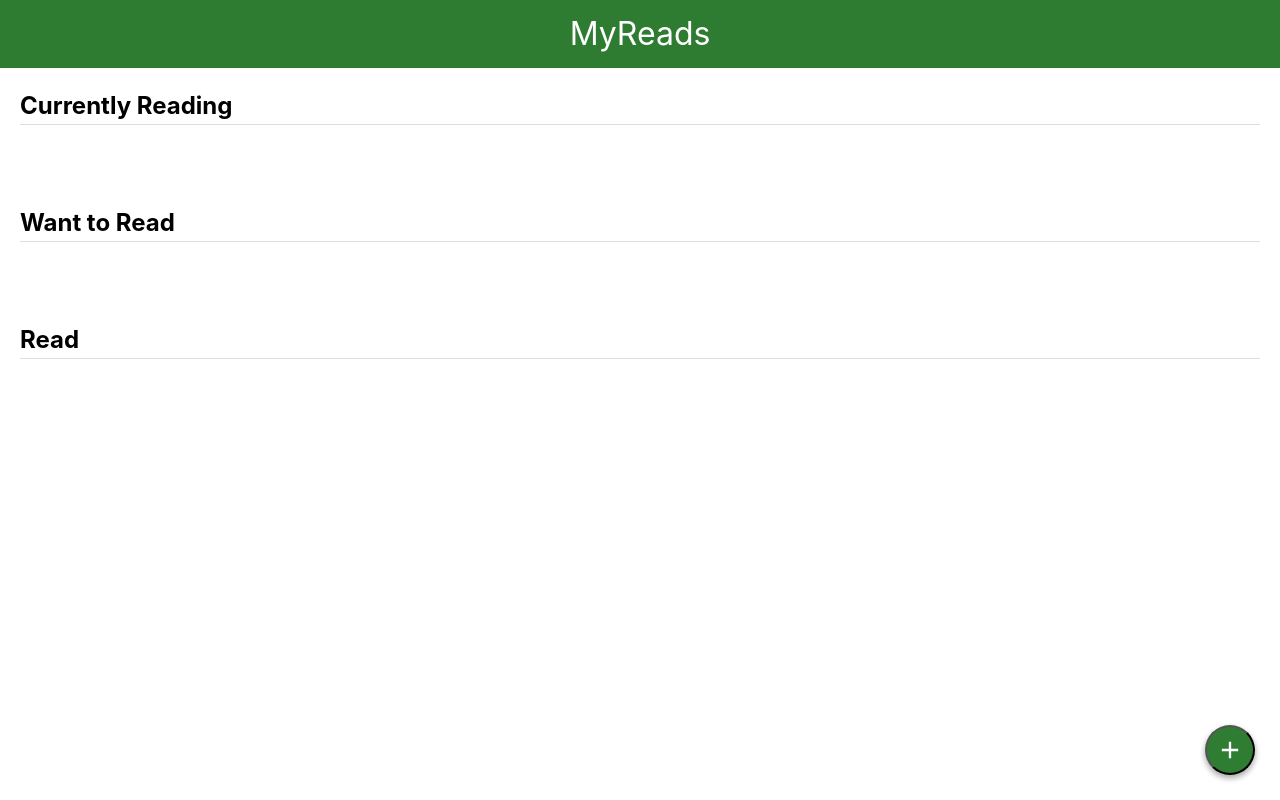
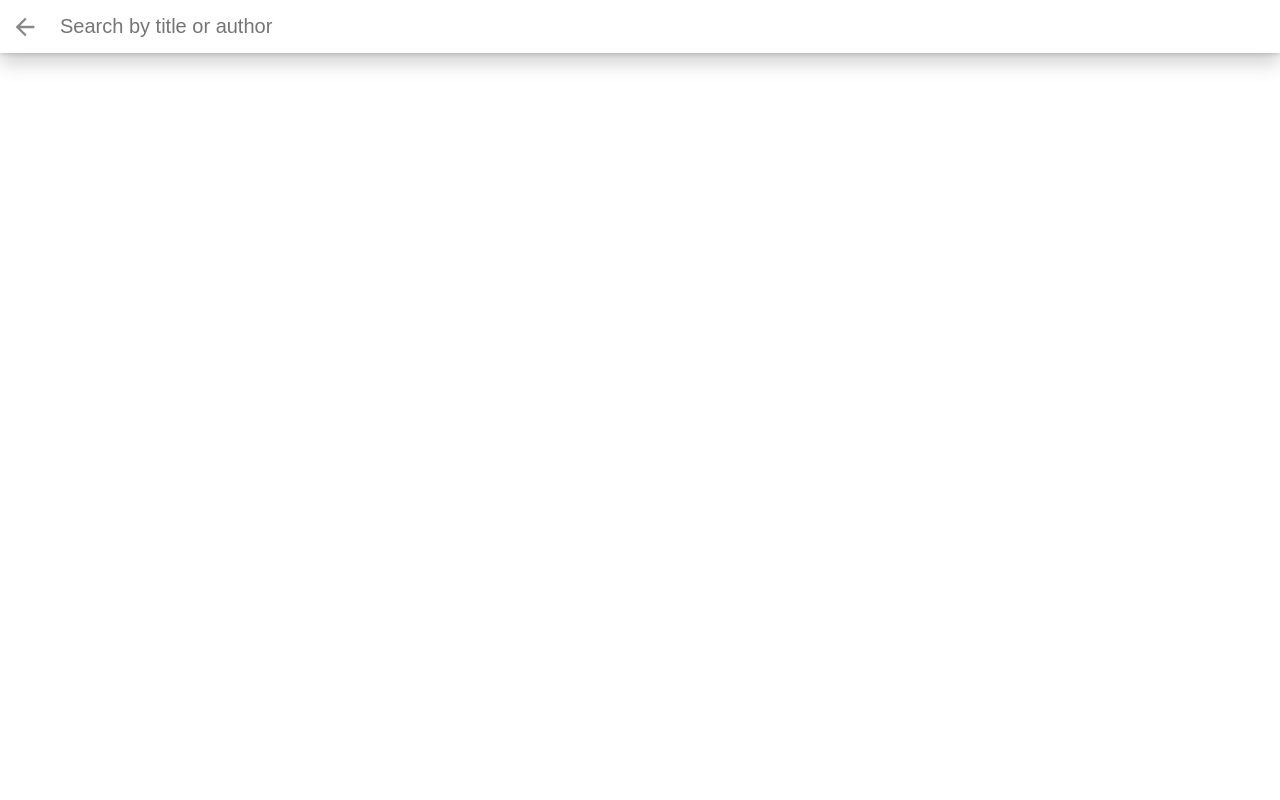
Before and after one commit to BLBaylis/MyBooks, a React (Create React App) app: page /search in a window 1280 px wide. Built offline with nearby package versions, Linux system fonts and the light colour scheme.

Commit message:
Add routing with react-router-dom

```diff
--- a/package.json
+++ b/package.json
@@ -9,6 +9,7 @@
     "prop-types": "^15.7.2",
     "react": "^16.13.1",
     "react-dom": "^16.13.1",
+    "react-router-dom": "^5.1.2",
     "react-scripts": "3.4.1"
   },
   "scripts": {
--- a/src/App.css
+++ b/src/App.css
@@ -53,7 +53,7 @@ body, .app {
   bottom: 25px;
 }
 
-.open-search button {
+.open-search .fab-link {
   display: block;
   width: 50px;
   height: 50px;
--- a/src/App.js
+++ b/src/App.js
@@ -1,4 +1,5 @@
 import React, { Component } from 'react';
+import { Route } from 'react-router-dom'
 import Search from './views/Search'
 import Library from './views/Library'
 import './App.css';
@@ -15,10 +16,8 @@ class App extends Component {
   render() {
     return (
       <div className="app">
-        {this.state.showSearchPage ?
-          <Search closeSearch = {() => this.setShowSearchPage(false)} /> :
-          <Library books = {this.state.books} openSearch = {() => this.setShowSearchPage(true)}/>
-        }
+        <Route exact path = "/" render = {() => <Library books = {this.state.books}/>} />
+        <Route path = "/search" component = {Search}/>
       </div>
     )
   }
--- a/src/components/Book.js
+++ b/src/components/Book.js
@@ -18,7 +18,7 @@ const Book = ({ title, authors, imageUrl }) => {
             </div>
             </div>
             <div className="book-title">{title}</div>
-            <div className="book-authors">{authors}</div>
+            <div className="book-authors">{authors.join(", ").trim()}</div>
         </div>
     )
 }
--- a/src/index.js
+++ b/src/index.js
@@ -2,10 +2,13 @@ import React from 'react';
 import ReactDOM from 'react-dom';
 import './index.css';
 import App from './App';
+import { BrowserRouter } from 'react-router-dom';
 
 ReactDOM.render(
   <React.StrictMode>
-    <App />
+    <BrowserRouter>
+      <App />
+    </BrowserRouter>
   </React.StrictMode>,
   document.getElementById('root')
 );
--- a/src/views/Library.js
+++ b/src/views/Library.js
@@ -1,5 +1,6 @@
 import React, { Component } from 'react'
 import PropTypes from 'prop-types'
+import { Link } from 'react-router-dom'
 import BookShelf from '../components/BookShelf'
 
 class Library extends Component {
@@ -18,7 +19,7 @@ class Library extends Component {
               </div>
             </div>
             <div className="open-search">
-              <button onClick={() => this.props.openSearch(true)}>Add a book</button>
+                <Link className = "fab-link" to = "/search">Add a book</Link>
             </div>
           </div>
         )
--- a/src/views/Search.js
+++ b/src/views/Search.js
@@ -1,5 +1,5 @@
 import React, { Component } from 'react'
-import PropTypes from 'prop-types'
+import { Link } from 'react-router-dom'
 
 class Search extends Component {
 
@@ -7,7 +7,7 @@ class Search extends Component {
         return (
             <div className="search-books">
                 <div className="search-books-bar">
-              <button className="close-search" onClick={this.props.closeSearch}>Close</button>
+                    <Link className = "close-search" to = "/">Close</Link>
                     <div className="search-books-input-wrapper">
                         <input type="text" placeholder="Search by title or author"/>
                     </div>
@@ -20,8 +20,4 @@ class Search extends Component {
     }
 }
 
-Search.propTypes = {
-    closeSearch: PropTypes.func.isRequired
-}
-
 export default Search
```
Also changed, not shown: 1 other file (tests, documents, lock files or other folders). Lines whose indentation alone changed are shown as unchanged.
